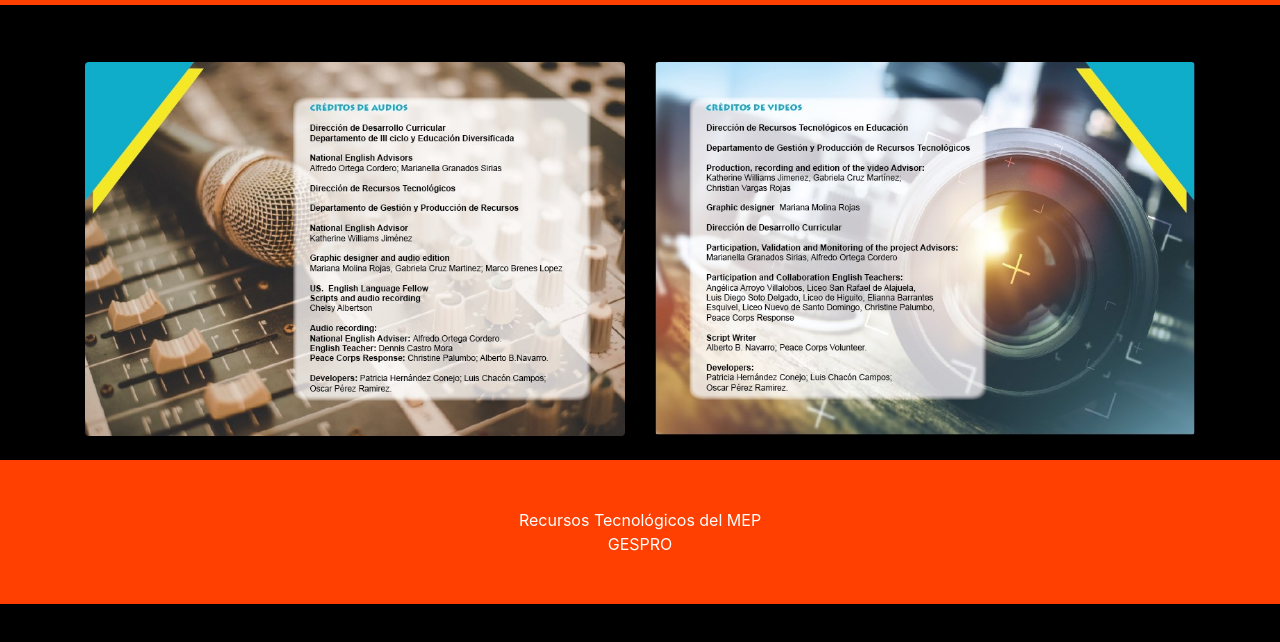
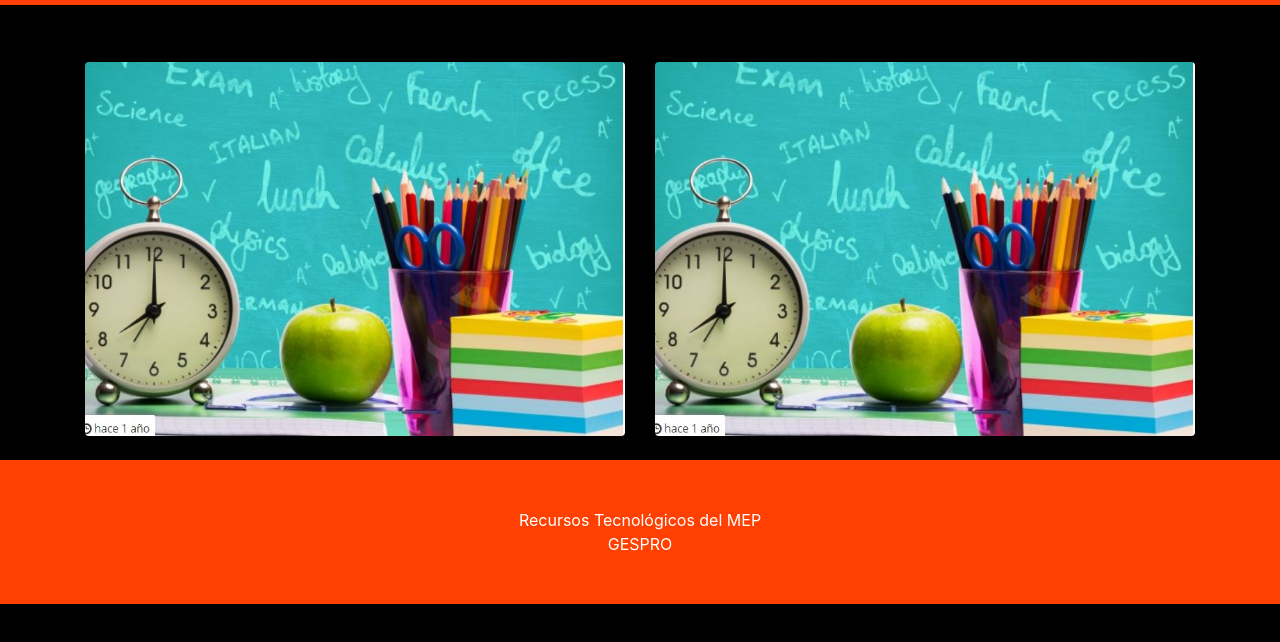
Before and after one commit to producciongespro/sitio_primaria_ingles, a website: page creditos.html in a window 1280 px wide. Shown: the part 66-708 px from the top of the page. Drawn offline with Linux system fonts and the light colour scheme.

Commit message:
I revision
primero, segundo, otros

```diff
--- a/creditos.html
+++ b/creditos.html
@@ -57,11 +57,11 @@
 <br><br><br>
   <div  class="row">
     <div class="col-lg-6">
-      <img class="img-fluid rounded mb-4" src="img/credit_aud.jpg" alt="">
+      <img class="img-fluid rounded mb-4" src="img/credit.jpg" alt="">
 
     </div>
     <div class="col-lg-6">
-      <img class="img-fluid rounded mb-4" src="img/credit_vid.jpg" alt="">
+      <img class="img-fluid rounded mb-4" src="img/credit.jpg" alt="">
     </div>
   </div>
 </div>
```
Also changed, not shown: segundo.html (+2 -1 lines).
